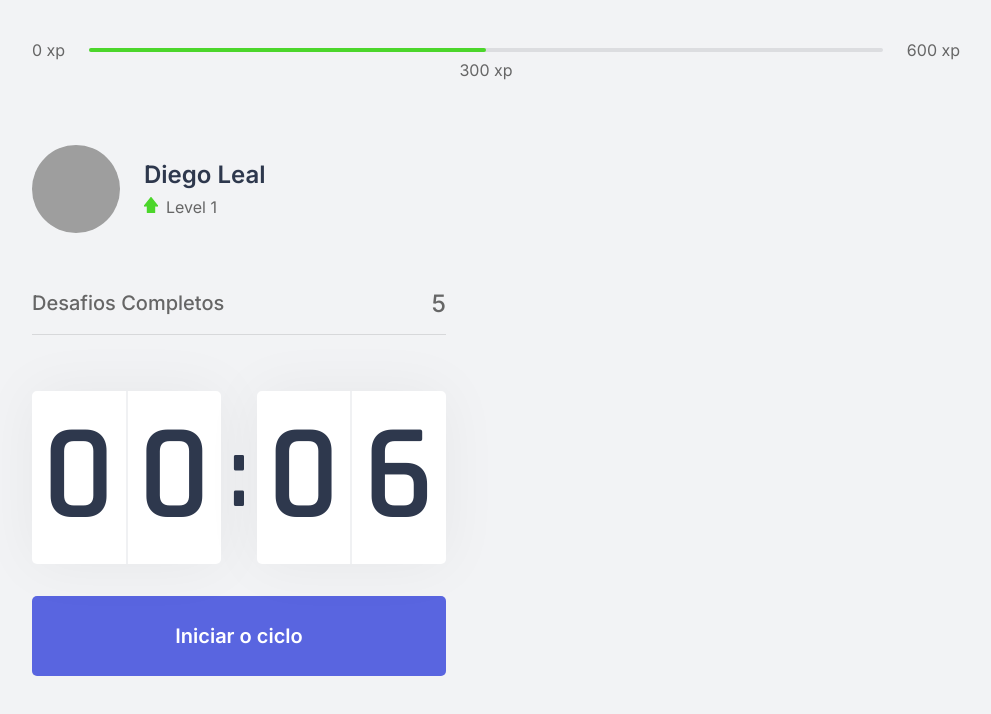
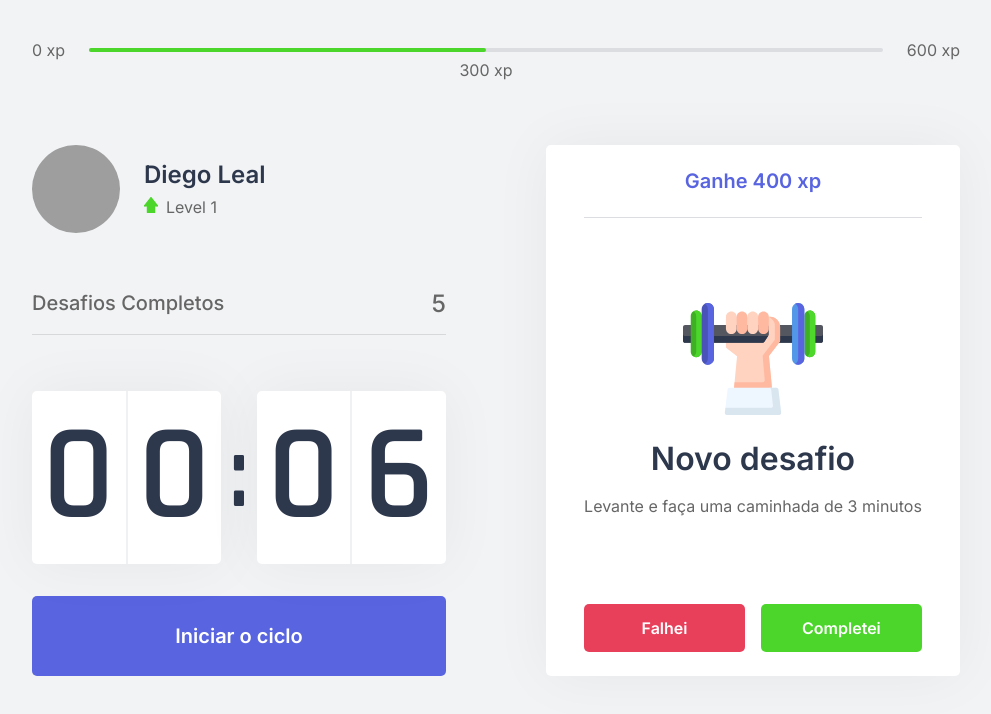
Before and after one commit to lealdi/NLW-04, a Next.js app: page / in a window 1280 px wide. Shown: the top 714 px of the page, without its empty margins (144-1135 px from the left). Built offline with nearby package versions, Linux system fonts and the light colour scheme; grey boxes are pictures that could not be loaded.

Commit message:
Update components

```diff
--- /dev/null
+++ b/challenges.json
@@ -0,0 +1,62 @@
+[
+  {
+    "type": "body",
+    "description": "Estique um de seus braços com a palma da mão virada para frente e puxe os dedos para cima por 10 segundos por mão.",
+    "amount": 80
+  },
+  {
+    "type": "body",
+    "description": "Estique seu braço contra o peito e puxe-o utilizando o outro braço por 10 segundos por braço.",
+    "amount": 60
+  },
+  {
+    "type": "body",
+    "description": "Puxe seu pescoço com a ajuda da mão para a direita e para a esquerda, permanecendo na posição por alguns segundos.",
+    "amount": 70
+  },
+  {
+    "type": "body",
+    "description": "Com as duas mãos na parte de trás da cabeça, leve-a para baixo, alongando a parte de trás da região.",
+    "amount": 60
+  },
+  {
+    "type": "body",
+    "description": "Cruze as pernas e desça com as mãos esticadas em direção ao chão. Repita o movimento com a outra perna na frente.",
+    "amount": 100
+  },
+  {
+    "type": "body",
+    "description": "Sentado, abra as pernas e tente encostar as palmas das mãos no chão, repita 3 vezes por 5 segundos.",
+    "amount": 80
+  },
+  {
+    "type": "body",
+    "description": "Puxe o joelho de encontro ao peito e segure, troque de perna após 10 segundos.",
+    "amount": 50
+  },
+  {
+    "type": "body",
+    "description": "Sentado, cruze uma perna e incline seu tronco à frente, troque de perna após 10 segundos.",
+    "amount": 80
+  },
+  {
+    "type": "eye",
+    "description": "Sentado, feche os olhos e cubra-os com as palmas da mão durante 2 minutos, depois abra normalmente.",
+    "amount": 90
+  },
+  {
+    "type": "eye",
+    "description": "Em algum ambiente aberto, olhe o mais longe que puder em quatro direções por 3s, mexa apenas os olhos. Repita 3 vezes.",
+    "amount": 140
+  },
+  {
+    "type": "eye",
+    "description": "Usando os polegares, massage a área abaixo das sobrancelhas em movimentos circulares por 15 segundos.",
+    "amount": 70
+  },
+  {
+    "type": "body",
+    "description": "Em pé, gire a cintura o máximo que puder para a esquerda, segure por cinco segundos. Repita para a direita.",
+    "amount": 90
+  }
+]
--- /dev/null
+++ b/src/components/ChallengeBox.tsx
@@ -0,0 +1,41 @@
+import { useContext } from "react";
+import { ChallengesContext } from "../contexts/ChallengesContext";
+import styles from "../styles/components/ChallengeBox.module.css"
+
+export function ChallengeBox() {
+    const contextData = useContext(ChallengesContext)
+
+    console.log(contextData)
+
+    const hasActiveChallenge = true;
+
+    return (
+        <div className={styles.challengeBoxContainer}>
+            {hasActiveChallenge ? (
+            <div className={styles.challengeActive}>
+                <header>Ganhe 400 xp</header>
+
+                <main>
+                    <img src="icons/body.svg" />
+                    <strong>Novo desafio</strong>
+                    <p>Levante e faça uma caminhada de 3 minutos</p>
+                </main>
+
+                <footer>
+                    <button className={styles.challengeFailedButton} type="button">Falhei</button>
+                    <button className={styles.challengeSucceededButton} type="button">Completei</button>
+                </footer>
+            </div>
+            )
+
+            : (
+            <div className={styles.challengeNotActive}>
+                <strong>Finalize um ciclo para receber um desafio</strong>
+                <p>
+                    <img src="icons/level-up.svg" alt="Level up"/>
+                    Avance de level completando desafios
+                </p>
+            </div>) }
+        </div>
+    )
+}
--- a/src/components/Countdown.tsx
+++ b/src/components/Countdown.tsx
@@ -1,9 +1,13 @@
-import { useState, useEffect } from "react"
+import { useState, useEffect, useContext } from "react"
+import { ChallengesContext } from "../contexts/ChallengesContext";
 import styles from "../styles/components/Countdown.module.css"
 
 let countdownTimeout: NodeJS.Timeout;
 
 export function Countdown() {
+    const {startNewChallenge} = useContext(ChallengesContext)
+
+
     const [time, setTime] = useState(0.1 * 60)
     const [isActive, setIsActive] = useState(false);
     const [hasFinished, setHasFinished] = useState(false)
@@ -32,6 +36,7 @@ export function Countdown() {
         } else if (isActive && time === 0) {
             setHasFinished(true);
             setIsActive(false);
+            startNewChallenge();
         }
     }, [isActive, time])
 
--- /dev/null
+++ b/src/contexts/ChallengesContext.tsx
@@ -0,0 +1,49 @@
+import {createContext, useState, ReactNode} from "react"
+import challenges from "../../challenges.json"
+
+interface ChallengesContextData {
+    level: number;
+    currentExperience: Number;
+    challengesCompleted: Number;
+    levelUp: () => void;
+    startNewChallenge: () => void;
+}
+
+interface ChallengesProviderProps {
+    children: ReactNode;
+}
+
+export const ChallengesContext = createContext({} as ChallengesContextData);
+
+export function ChallengesProvider({ children }: ChallengesProviderProps) {
+    const [level, setLevel] = useState(1);
+    const [currentExperience, setCurrentExperience] = useState(0)
+    const [challengesCompleted, setChallengesCompleted] = useState(0)
+
+    const [activeChallenge, setActiveChallenge] = useState(null)
+
+    function levelUp () {
+    setLevel(level + 1)
+  }
+
+  function startNewChallenge() {
+      const randomChallengeIndex = Math.floor(Math.random() * challenges.length)
+      const challenge = challenges[randomChallengeIndex];
+
+      setActiveChallenge(challenge)
+  }
+
+    return (
+       <ChallengesContext.Provider
+        value={{
+            level,
+            currentExperience,
+            challengesCompleted,
+            levelUp,
+            startNewChallenge,
+        }}
+       >
+            {children}
+        </ChallengesContext.Provider>
+    )
+}
--- a/src/pages/_app.tsx
+++ b/src/pages/_app.tsx
@@ -1,7 +1,15 @@
 import "../styles/global.css"
 
+import { ChallengesProvider } from "../contexts/ChallengesContext"
+
+
 function MyApp({ Component, pageProps }) {
-  return <Component {...pageProps} />
-}
+
+  return (
+    <ChallengesProvider>
+      <Component {...pageProps} />
+    </ChallengesProvider>
+  )
+  }
 
 export default MyApp
--- a/src/pages/index.tsx
+++ b/src/pages/index.tsx
@@ -1,9 +1,10 @@
+import Head from "next/head";
+
 import { CompletedChallenges } from "../components/CompletedChallenges";
 import { Countdown } from "../components/Countdown";
 import { ExperienceBar } from "../components/ExperienceBar";
 import { Profile } from "../components/Profile";
-
-import Head from "next/head";
+import { ChallengeBox } from "../components/ChallengeBox";
 
 import styles from "../styles/Pages/Home.module.css";
 
@@ -23,7 +24,7 @@ export default function Home() {
         <Countdown />
       </div>
       <div>
-
+        <ChallengeBox />
       </div>
     </section>
     </div>
--- /dev/null
+++ b/src/styles/components/ChallengeBox.module.css
@@ -0,0 +1,109 @@
+.challengeBoxContainer {
+    height: 100%;
+
+    background: var(--white);
+    border-radius: 5px;
+    box-shadow: 0 0 60px rgba(0, 0, 0, 0.05);
+    padding: 1.5rem 2rem;
+
+    display: flex;
+    flex-direction: column;
+    align-items: center;
+    justify-content: center;
+
+    text-align: center;
+}
+
+.challengeNotActive {
+    display: flex;
+    flex-direction: column;
+    align-items: center;
+}
+
+.challengeNotActive strong {
+    font-size: 1.5rem;
+    font-weight: 500;
+    line-height: 1.4;
+}
+
+.challengeNotActive p{
+    display: flex;
+    flex-direction: column;
+    align-items: center;
+    line-height: 1.4;
+    max-width: 70%;
+    margin-top: 3rem;
+}
+
+.challengeNotActive p img{
+    margin-bottom: 1rem;
+}
+
+.challengeActive {
+    height: 100%;
+
+    display: flex;
+    flex-direction: column;
+}
+
+.challengeActive header {
+    color: var(--blue);
+    font-weight: 600;
+    font-size: 1.25rem;
+    padding: 0 2rem 1.5rem;
+    border-bottom: 1px solid var(--gray-line);
+}
+
+.challengeActive main {
+    flex: 1;
+    display: flex;
+    flex-direction: column;
+    align-items: center;
+    justify-content: center;
+}
+
+.challengeActive main strong {
+    font-weight: 600;
+    font-size: 2rem;
+    color: var(--title);
+    margin: 1.5rem 0 1rem;
+}
+.challengeActive main p {
+    line-height: 1.5;
+}
+
+.challengeActive footer {
+    display: grid;
+    grid-template-columns: 1fr 1fr;
+    gap: 1rem;
+}
+
+.challengeActive footer button {
+    height: 3rem;
+
+    display: flex;
+    align-items: center;
+    justify-content: center;
+
+    border: 0;
+    border-radius: 5px;
+
+    color: var(--white);
+
+    font-size: 1rem;
+    font-weight: 600;
+
+    transition: filter 0.2s;
+}
+
+.challengeActive footer button.challengeFailedButton {
+    background: var(--red);
+}
+
+.challengeActive footer button.challengeSucceededButton {
+    background: var(--green);
+}
+
+.challengeActive footer button:hover {
+    filter: brightness(0.9);
+}
```
